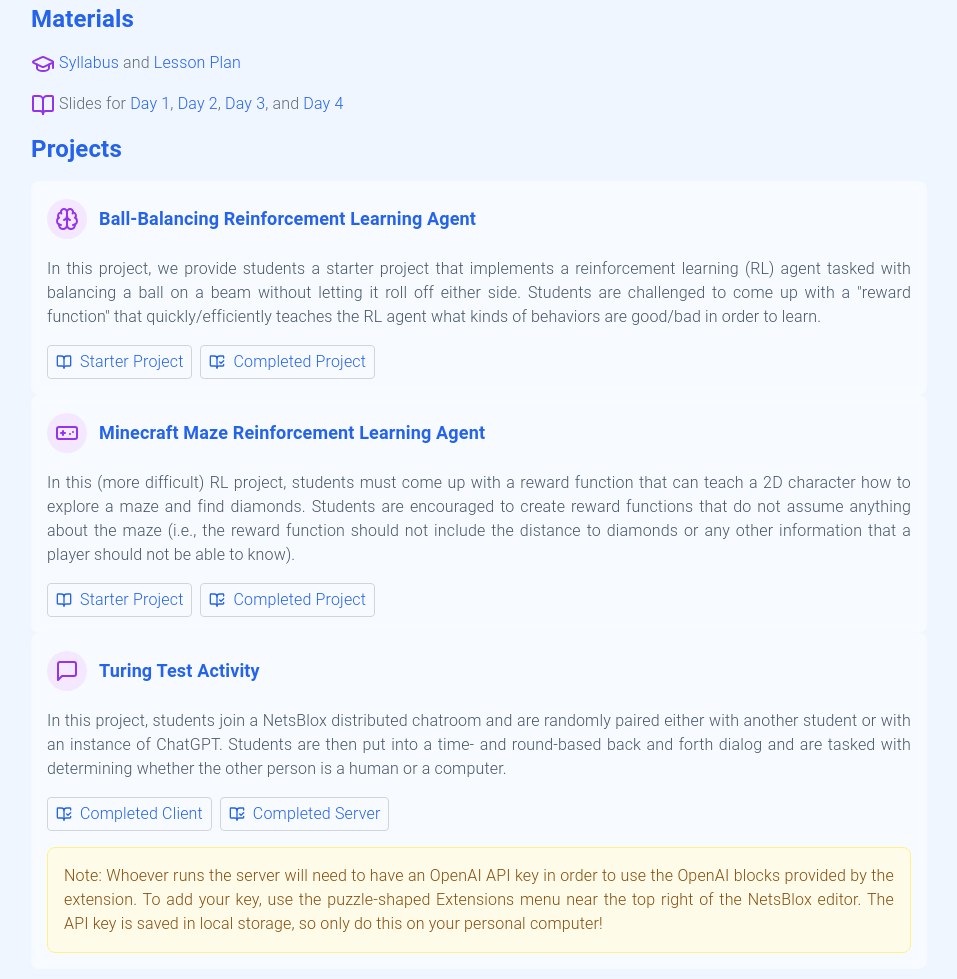
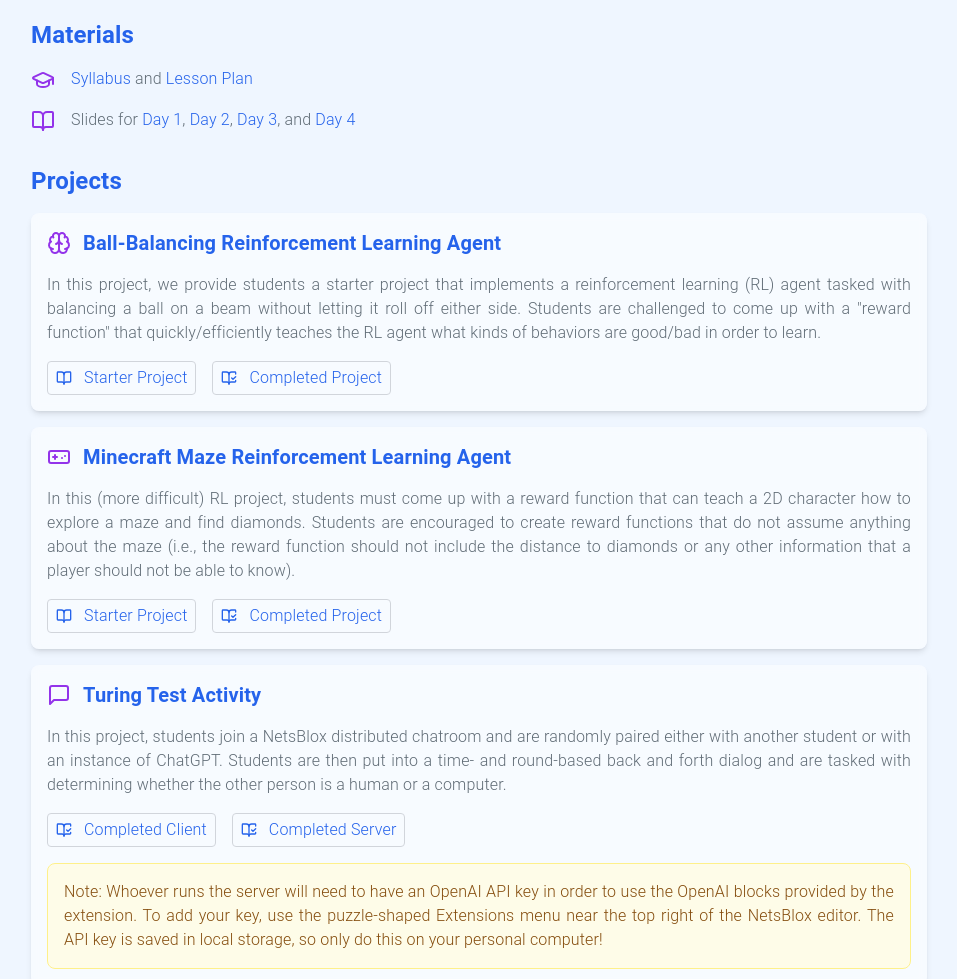
Before and after one commit to NetsBlox/web, a React app: page /aicamp in a window 1280 px wide. Shown: the part 303-1282 px from the top of the page, without its empty margins (161-1118 px from the left). Built offline with nearby package versions, Linux system fonts and the light colour scheme.

Commit message:
componentize aicamp

```diff
--- a/src/global.css
+++ b/src/global.css
@@ -9,15 +9,15 @@ h1, h2, h3, h4, h5, h6 {
 }
 h1 {
   @apply text-4xl mb-8 justify-center;
-  &:not(:first-child) { @apply mt-8; }
+  &:not(:first-child) { @apply mt-16; }
 }
 h2 {
   @apply text-2xl mb-4;
-  &:not(:first-child) { @apply mt-4; }
+  &:not(:first-child) { @apply mt-8; }
 }
 h3 {
   @apply text-xl mb-2;
-  &:not(:first-child) { @apply mt-2; }
+  &:not(:first-child) { @apply mt-4; }
 }
 
 /* ------------------------------------------------------------------------- */
@@ -25,9 +25,15 @@ h3 {
 p {
   text-align: justify;
 }
-p:not(:first-child) {
+p:not(:first-child), li:not(:first-child) {
   @apply mt-4;
+}
+p:not(:last-child), li:not(:last-child) {
+  @apply mb-4;
 }
 a {
   @apply text-blue-600 hover:underline;
 }
+button {
+  @apply border border-gray-300 rounded px-2 py-1 mr-4;
+}
--- a/src/pages/aicamp.js
+++ b/src/pages/aicamp.js
@@ -3,70 +3,13 @@ import { Brain, Bot, Gamepad, MessageSquare, Code, ExternalLink, GraduationCap,
 
 import {Page, Card, Warning} from "../components.js";
 
-const projects = [
-  {
-    title: "Ball-Balancing Reinforcement Learning Agent",
-    description: 'In this project, we provide students a starter project that implements a reinforcement learning (RL) agent tasked with balancing a ball on a beam without letting it roll off either side. Students are challenged to come up with a "reward function" that quickly/efficiently teaches the RL agent what kinds of behaviors are good/bad in order to learn.',
-    icon: Brain,
-    starterUrl: "https://editor.netsblox.org/?action=present&Username=devinjean&ProjectName=ball-balancing-starter&editMode&noRun",
-    completedUrl: "https://editor.netsblox.org/?action=present&Username=devinjean&ProjectName=ball-balancing&editMode&noRun",
-    note: null,
-  },
-  {
-    title: "Minecraft Maze Reinforcement Learning Agent",
-    description: "In this (more difficult) RL project, students must come up with a reward function that can teach a 2D character how to explore a maze and find diamonds. Students are encouraged to create reward functions that do not assume anything about the maze (i.e., the reward function should not include the distance to diamonds or any other information that a player should not be able to know).",
-    icon: Gamepad,
-    starterUrl: "https://editor.netsblox.org/?action=present&Username=devinjean&ProjectName=minecraft-maze-starter&editMode&noRun",
-    completedUrl: "https://editor.netsblox.org/?action=present&Username=devinjean&ProjectName=minecraft-maze&editMode&noRun",
-    note: null,
-  },
-  {
-    title: "Turing Test Activity",
-    description: "In this project, students join a NetsBlox distributed chatroom and are randomly paired either with another student or with an instance of ChatGPT. Students are then put into a time- and round-based back and forth dialog and are tasked with determining whether the other person is a human or a computer.",
-    icon: MessageSquare,
-    starterUrl: null,
-    completedUrl: [
-      ["Completed Client", "https://editor.netsblox.org/?extensions=%5B%22https%3A%2F%2Fextensions.netsblox.org%2Fextensions%2FOpenAIBlocks%2Findex.js%22%5D&action=present&Username=devinjean&ProjectName=turing-test-client&editMode&noRun"],
-      ["Completed Server", "https://editor.netsblox.org/?extensions=%5B%22https%3A%2F%2Fextensions.netsblox.org%2Fextensions%2FOpenAIBlocks%2Findex.js%22%5D&action=present&Username=devinjean&ProjectName=turing-test-server&editMode&noRun"],
-    ],
-    note: "Whoever runs the server will need to have an OpenAI API key in order to use the OpenAI blocks provided by the extension. To add your key, use the puzzle-shaped Extensions menu near the top right of the NetsBlox editor. The API key is saved in local storage, so only do this on your personal computer!",
-  },
-];
-
-const ProjectCard = ({ project }) => (
-  <div className="bg-white/50 dark:bg-slate-800/50 backdrop-blur-sm p-4 rounded-lg">
-    <div className="flex items-center gap-3 mb-4">
-      <div className="p-2 rounded-full bg-purple-100 dark:bg-purple-900">
-        <project.icon className="h-6 w-6 text-purple-600 dark:text-purple-400" />
-      </div>
-      <h3 className="text-lg font-bold">{project.title}</h3>
-    </div>
-    <p className="text-slate-600 dark:text-slate-300 mb-4 text-justify">
-      {project.description}
-    </p>
-    <div className="flex gap-2">
-      {project.starterUrl &&
-        <a href={project.starterUrl} className="flex items-center gap-2 border border-gray-300 rounded px-2 py-1">
-          <BookOpen className="h-4 w-4" />
-          Starter Project
-        </a>
-      }
-      {project.completedUrl && (Array.isArray(project.completedUrl) ? project.completedUrl : [["Completed Project", project.completedUrl]]).map(meta =>
-        <a href={meta[1]} className="flex items-center gap-2 border border-gray-300 rounded px-2 py-1">
-          <BookOpenCheck className="h-4 w-4" />
-          {meta[0]}
-        </a>
-      )}
-    </div>
-    {project.note && <Warning>Note: {project.note}</Warning>}
-  </div>
-);
+const color = "text-purple-600 dark:text-purple-40";
 
 const ExternalLinks = infos => infos.map(info => <li><a href={info[1]}><ExternalLink className="h-4 w-4 mr-3 inline-block"/>{info[0]}</a>{info[2] && <><br/><em>{info[2]}</em></>}</li>);
 
 export default () => (
   <Page>
-    <h1><Bot className="h-12 w-12 mr-3 text-purple-600 inline-block"/>AI Camp Curriculum</h1>
+    <h1><Bot className={`h-12 w-12 mr-3 inline-block ${color}`}/>AI Camp Curriculum</h1>
 
     <p>
       This page provides resources for our NetsBlox-based AI summer camp curriculum. Over the course of this module, students are introduced to some of the earliest history of AI, a few "classical" AI algorithms, and finally some of the most recent breakthroughs in AI, such as the Large Language Models that power ChatGPT. However, we won't only be learning these topics: we'll be building many of them in NetsBlox!
@@ -74,25 +17,45 @@ export default () => (
 
     <h2>Materials</h2>
 
-    <p>
-      <GraduationCap className="h-6 w-6 text-purple-600 inline-block"/> <a href="https://docs.google.com/document/d/1cYXk0e5gJvPNNAK7hVaYL92rY6LBhiG1/edit?usp=sharing&ouid=109658049399807181387&rtpof=true&sd=true">Syllabus</a> and <a href="https://docs.google.com/document/d/18NAtN2zkJ43KiPlO2KIB5-Pv-Uab_mLK/edit?usp=sharing&ouid=109658049399807181387&rtpof=true&sd=true">Lesson Plan</a>
-    </p>
-
-    <p>
-      <BookOpen className="h-6 w-6 text-purple-600 inline-block"/> Slides for {[
+    <ul>
+      <li>
+        <GraduationCap className={`h-6 w-6 mr-3 inline-block ${color}`}/> <a href="https://docs.google.com/document/d/1cYXk0e5gJvPNNAK7hVaYL92rY6LBhiG1/edit?usp=sharing&ouid=109658049399807181387&rtpof=true&sd=true">Syllabus</a> and <a href="https://docs.google.com/document/d/18NAtN2zkJ43KiPlO2KIB5-Pv-Uab_mLK/edit?usp=sharing&ouid=109658049399807181387&rtpof=true&sd=true">Lesson Plan</a>
+      </li>
+      <li>
+        <BookOpen className={`h-6 w-6 mr-3 inline-block ${color}`}/> Slides for {[
           "https://docs.google.com/presentation/d/188nltVxQSKqMbygC-cd1nB52rxQriuf4nzLJg2cUnRw/edit?usp=sharing",
           "https://docs.google.com/presentation/d/1z3IEMEtK6uhHfu40vUL1Cjno3X9erOQKx7-owggN-ZU/edit?usp=sharing",
           "https://docs.google.com/presentation/d/1Pf9qvz1UVUmnt87XwkeZcpm_RYAV4NMebHIW9Jk63kk/edit?usp=sharing",
           "https://docs.google.com/presentation/d/1BliPIzu7qy2ejdJTajxnuXhLtopXgeMgRt4c0DtwXMg/edit?usp=sharing",
         ].map((url, i) => <><a href={url}>Day {i + 1}</a>{i < 2 ? ", " : i < 3 ? ", and " : ""}</>)}
-    </p>
+      </li>
+    </ul>
 
     <h2>Projects</h2>
 
-    {projects.map((project, index) => <ProjectCard key={index} project={project} />)}
+    <Card>
+      <h3><Brain className={`h-6 w-6 mr-3 inline-block ${color}`}/>Ball-Balancing Reinforcement Learning Agent</h3>
+      <p>In this project, we provide students a starter project that implements a reinforcement learning (RL) agent tasked with balancing a ball on a beam without letting it roll off either side. Students are challenged to come up with a "reward function" that quickly/efficiently teaches the RL agent what kinds of behaviors are good/bad in order to learn.</p>
+      <a href="https://editor.netsblox.org/?action=present&Username=devinjean&ProjectName=ball-balancing-starter&editMode&noRun"><button><BookOpen className="h-4 w-4 mr-3 inline-block"/>Starter Project</button></a>
+      <a href="https://editor.netsblox.org/?action=present&Username=devinjean&ProjectName=ball-balancing&editMode&noRun"><button><BookOpenCheck className="h-4 w-4 mr-3 inline-block"/>Completed Project</button></a>
+    </Card>
 
     <Card>
-      <h2><Brain className="h-5 w-5 mr-3 text-purple-600 inline-block"/> AI Topic Exploration</h2>
+      <h3><Gamepad className={`h-6 w-6 mr-3 inline-block ${color}`}/>Minecraft Maze Reinforcement Learning Agent</h3>
+      <p>In this (more difficult) RL project, students must come up with a reward function that can teach a 2D character how to explore a maze and find diamonds. Students are encouraged to create reward functions that do not assume anything about the maze (i.e., the reward function should not include the distance to diamonds or any other information that a player should not be able to know).</p>
+      <a href="https://editor.netsblox.org/?action=present&Username=devinjean&ProjectName=minecraft-maze-starter&editMode&noRun"><button><BookOpen className="h-4 w-4 mr-3 inline-block"/>Starter Project</button></a>
+      <a href="https://editor.netsblox.org/?action=present&Username=devinjean&ProjectName=minecraft-maze&editMode&noRun"><button><BookOpenCheck className="h-4 w-4 mr-3 inline-block"/>Completed Project</button></a>
+    </Card>
+
+    <Card>
+      <h3><MessageSquare className={`h-6 w-6 mr-3 inline-block ${color}`}/>Turing Test Activity</h3>
+      <p>In this project, students join a NetsBlox distributed chatroom and are randomly paired either with another student or with an instance of ChatGPT. Students are then put into a time- and round-based back and forth dialog and are tasked with determining whether the other person is a human or a computer.</p>
+      <a href="https://editor.netsblox.org/?extensions=%5B%22https%3A%2F%2Fextensions.netsblox.org%2Fextensions%2FOpenAIBlocks%2Findex.js%22%5D&action=present&Username=devinjean&ProjectName=turing-test-client&editMode&noRun"><button><BookOpenCheck className="h-4 w-4 mr-3 inline-block"/>Completed Client</button></a>
+      <a href="https://editor.netsblox.org/?extensions=%5B%22https%3A%2F%2Fextensions.netsblox.org%2Fextensions%2FOpenAIBlocks%2Findex.js%22%5D&action=present&Username=devinjean&ProjectName=turing-test-server&editMode&noRun"><button><BookOpenCheck className="h-4 w-4 mr-3 inline-block"/>Completed Server</button></a>
+      <Warning>Note: Whoever runs the server will need to have an OpenAI API key in order to use the OpenAI blocks provided by the extension. To add your key, use the puzzle-shaped Extensions menu near the top right of the NetsBlox editor. The API key is saved in local storage, so only do this on your personal computer!</Warning>
+    </Card>
+
+    <h2><Brain className={`h-5 w-5 mr-3 inline-block ${color}`}/>AI Topic Exploration</h2>
     <ul>
       {ExternalLinks([
         ["But what is a neural network?", "https://www.youtube.com/watch?v=aircAruvnKk", null],
@@ -103,15 +66,12 @@ export default () => (
         ["Attention in transformers, visually explained", "https://www.youtube.com/watch?v=eMlx5fFNoYc", null],
       ])}
     </ul>
-    </Card>
 
-    <Card>
-      <h2><Code className="h-5 w-5 mr-3 text-purple-600 inline-block"/>AI Coding in Python</h2>
+    <h2><Code className={`h-5 w-5 mr-3 inline-block ${color}`}/>AI Coding in Python</h2>
     <ul>
       {ExternalLinks([
         ["Q-Learning in Python", "https://www.geeksforgeeks.org/q-learning-in-python/", "This is the algorithm we implemented for you in our RL projects"],
       ])}
     </ul>
-    </Card>
   </Page>
 );
```
Also changed, not shown: src/pages/footer.js (+7 -17 lines). Lines whose indentation alone changed are shown as unchanged.
